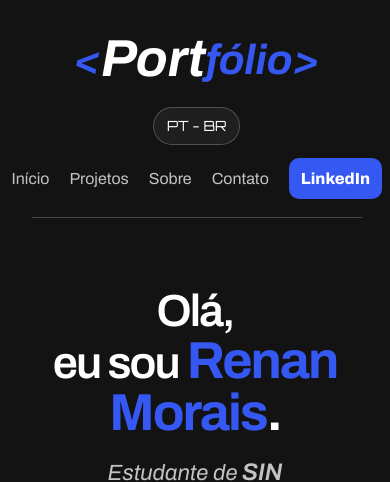
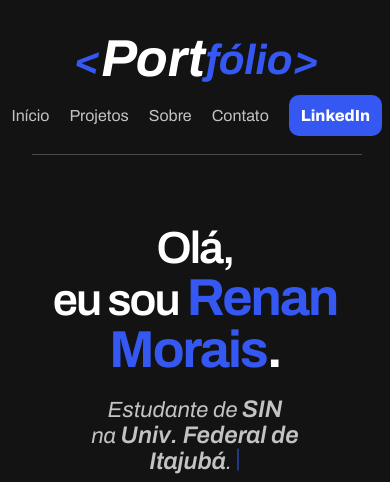
Before and after one commit to renanmoraiss/PortfolioPessoal, a plain HTML site: page index.html in a window 390 px wide. Shown: the top 482 px of the page. Drawn offline with Linux system fonts and the light colour scheme.

Commit message:
commit: botao de mudar linguagem invisivel (por enquanto), até terminar o JS

```diff
--- a/styles.css
+++ b/styles.css
@@ -18,7 +18,7 @@ body {
 }
 
 .linguagem {
-    display: block;
+    display: none;
     margin: auto;
     margin-bottom: 18px;
     margin-top: 18px;
@@ -483,7 +483,7 @@ h4 {
 @media screen and (max-width: 767px) {
 
     .linguagem {
-    display: block;
+    display: none;
     margin: auto;
     margin-bottom: 25px;
     padding: 10px 12px;
@@ -771,7 +771,7 @@ h4 {
 
     @media screen and (min-width: 768px) and (max-width: 820px) {
         .linguagem {
-            display: block;
+            display: none;
             margin: auto;
             margin-bottom: 18px;
             margin-top: 18px;
```
